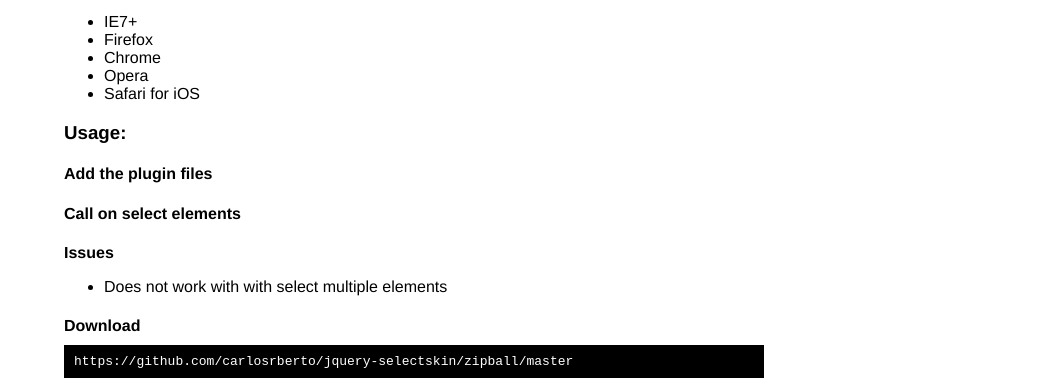
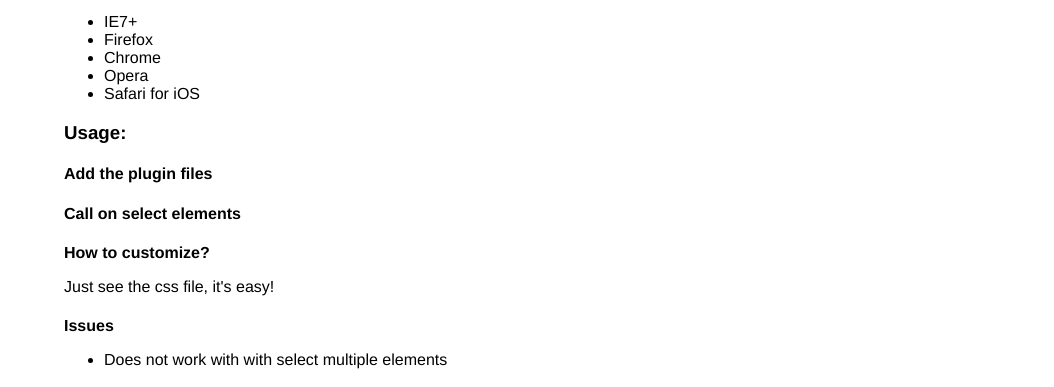
Before and after one commit to carlosrberto/jquery-selectskin, a plain HTML site: page index.html in a window 1280 px wide. Shown: the part 340-727 px from the top of the page, without its empty margins (226-1280 px from the left). Drawn offline with nearby package versions, Linux system fonts and the light colour scheme; a script that the page names is missing.

Commit message:
Added better explanation about the plugin usage

```diff
--- a/index.html
+++ b/index.html
@@ -138,6 +138,9 @@
             <h4>Call on select elements</h4>
             <script src="https://gist.github.com/1609579.js?file=example.js"></script>
 
+            <h4>How to customize?</h4>
+            <p>Just see the css file, it's easy!</p>
+
             <h4>Issues</h4>
             <ul>
                 <li>Does not work with with select multiple elements</li>
```
